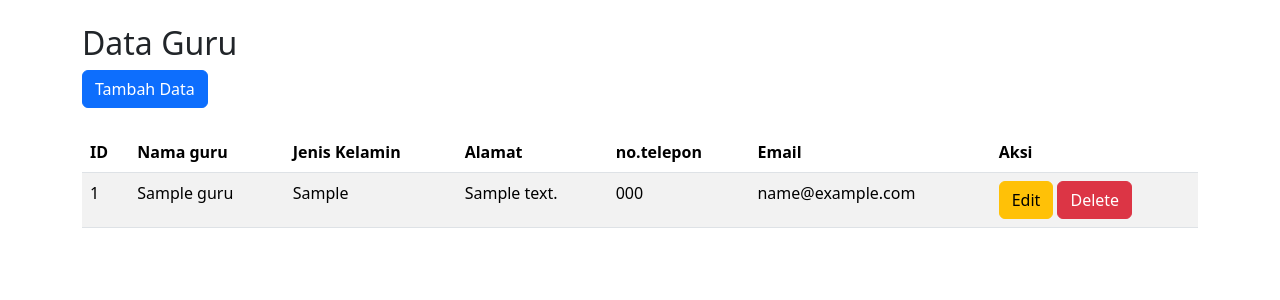
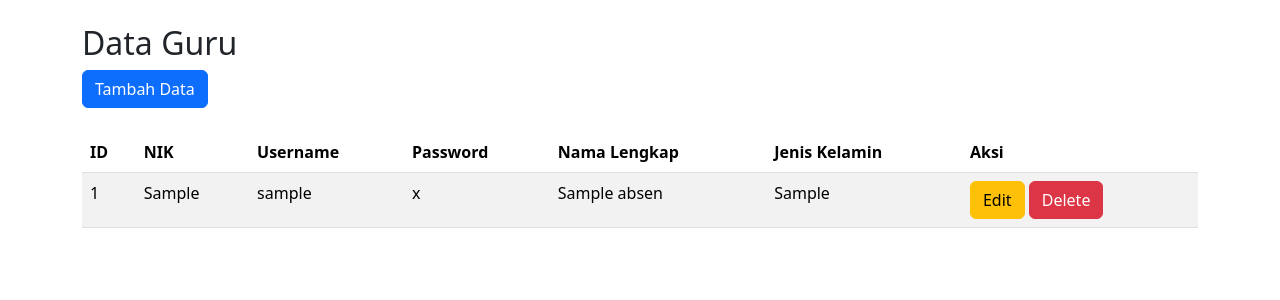
Before and after one commit to KopiSusu45/TugasIndividu, a PHP site: page /index1.php in a window 1280 px wide. Shown: the part 56-356 px from the top of the page. Run offline with PHP 8.4, Linux system fonts and the light colour scheme; tables that the repository leaves empty or names only in its code hold one stand-in row (values such as "Sample post"); some libraries are stand-ins or nearby versions.

Commit message:
index1.php

```diff
--- a/index1.php
+++ b/index1.php
@@ -30,29 +30,29 @@
             <thead>
                 <tr>
                     <th>ID</th>
-                    <th>Nama guru</th>
+                    <th>NIK </th>
+                    <th>Username</th>
+                    <th>Password</th>
+                    <th>Nama Lengkap</th>
                     <th>Jenis Kelamin</th>
-                    <th>Alamat</th>
-                    <th>no.telepon</th>
-                    <th>Email</th>
                     <th>Aksi</th>
                 </tr>
             </thead>
             <tbody>
                  <?php
-                    $sql = "SELECT * FROM data_guru";
+                    $sql = "SELECT * FROM absen";
                     $query = mysqli_query($db, $sql);
                     while($guru = mysqli_fetch_array($query)) {
                         echo "<tr>";
-                        echo "<td>".$guru['id_guru']."</td>";
-                        echo "<td>".$guru['nama_guru']."</td>";
-                        echo "<td>".$guru['jenis_kelamin']."</td>";
-                        echo "<td>".$guru['alamat']."</td>";
-                        echo "<td>".$guru['no_telepon']."</td>";
-                        echo "<td>".$guru['email']."</td>";
+                        echo "<td>".$guru['id']."</td>";
+                        echo "<td>".$guru['nik']."</td>";
+                        echo "<td>".$guru['username']."</td>";
+                        echo "<td>".$guru['password']."</td>";
+                        echo "<td>".$guru['nama']."</td>";
+                        echo "<td>".$guru['jk']."</td>";
                         echo "<td>
-                        <a href='form-guru.php?edit=".$guru['id_guru']."' class='btn btn-warning'>Edit</a>
-                        <a href='proses-guru.php?hapus=".$guru['id_guru']. "' class='btn btn-danger'>Delete</a>
+                        <a href='form-guru.php?edit=".$guru['id']."' class='btn btn-warning'>Edit</a>
+                        <a href='proses-guru.php?hapus=".$guru['id']. "' class='btn btn-danger'>Delete</a>
                         </td>";
                     echo "</tr>";
                     }
```
